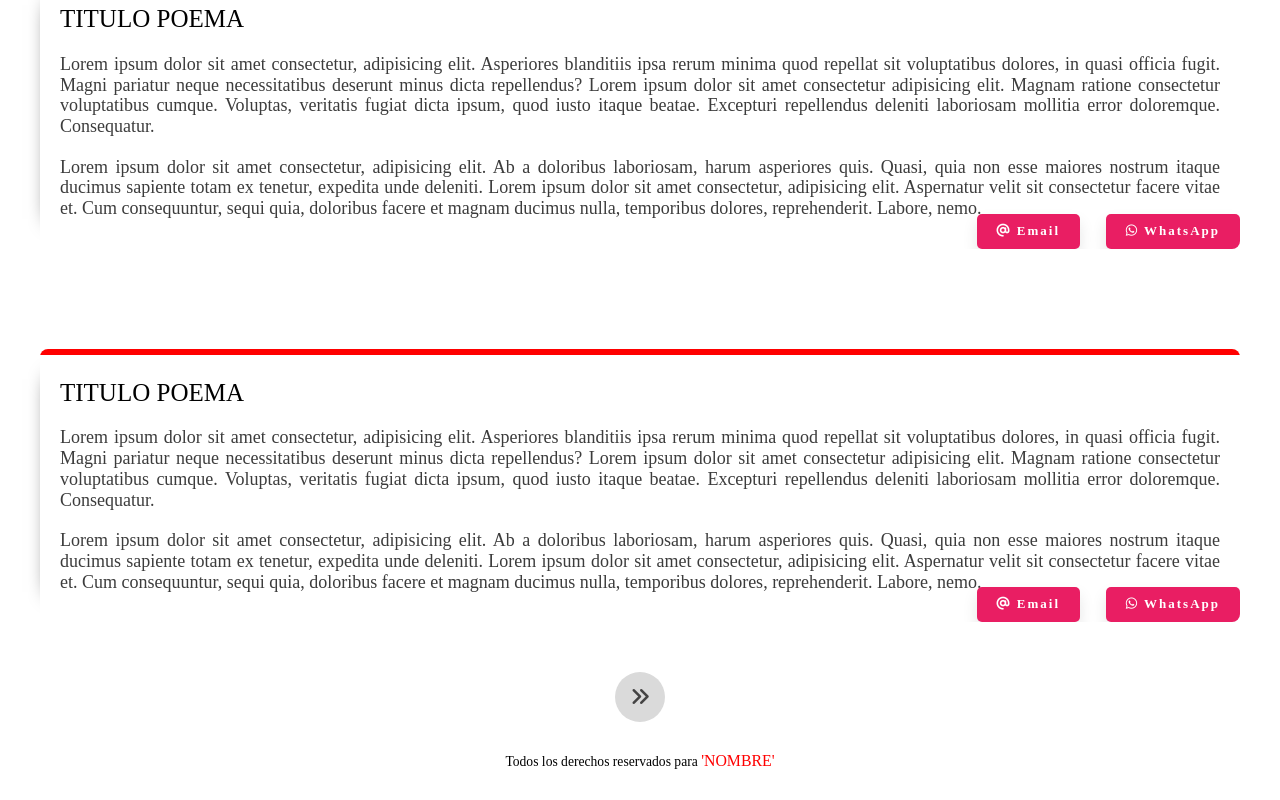
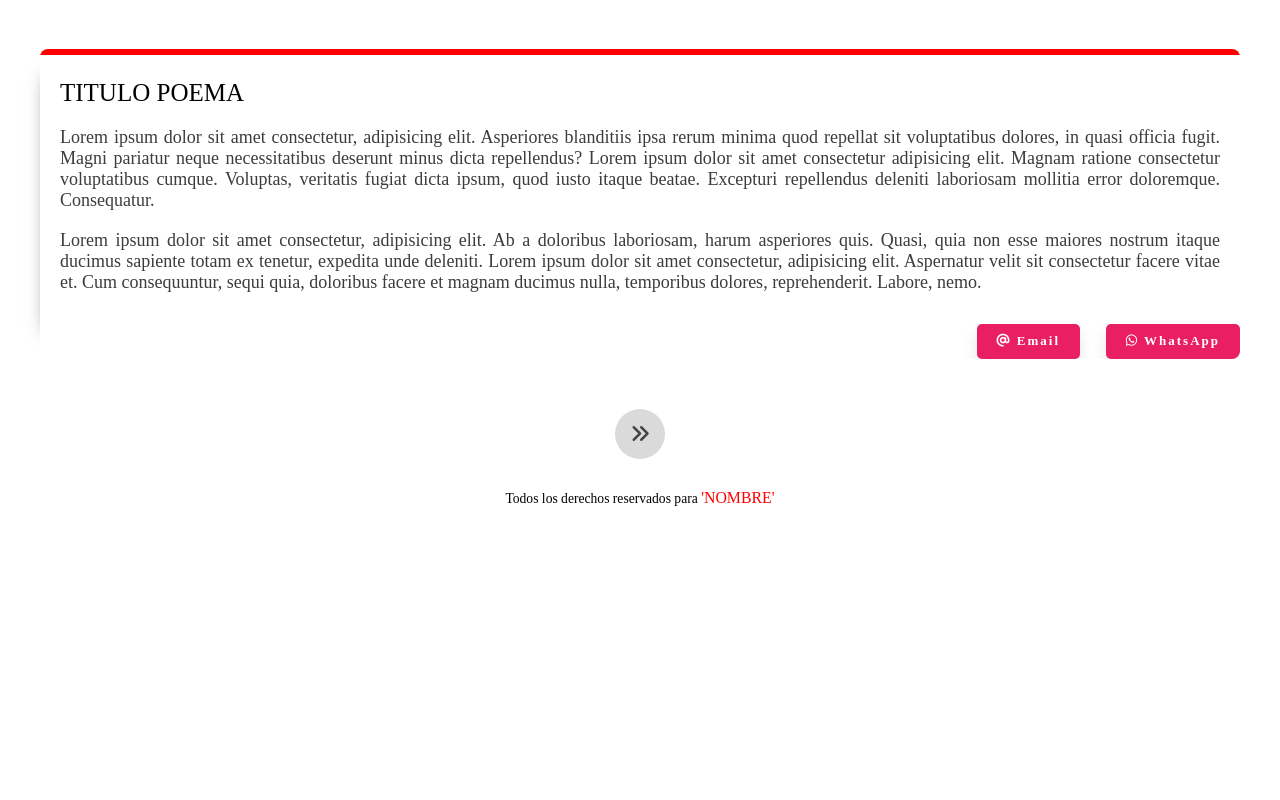
Before and after one commit to John17725/pojecto_1, a plain HTML site: page index.html in a window 1280 px wide. Shown: the part 1402-2202 px from the top of the page. After the commit the page ends 1939 px from the top, so only its background shows below. Drawn offline with Linux system fonts and the light colour scheme.

Commit message:
Actualizaciones y correciones

```diff
--- a/index.html
+++ b/index.html
@@ -46,6 +46,8 @@
 					<h2>TITULO POEMA</h2>
 					<p>Lorem ipsum dolor sit amet consectetur, adipisicing elit. Asperiores blanditiis ipsa rerum minima quod repellat sit voluptatibus dolores, in quasi officia fugit. Magni pariatur neque necessitatibus deserunt minus dicta repellendus? Lorem ipsum dolor sit amet consectetur adipisicing elit. Magnam ratione consectetur voluptatibus cumque. Voluptas, veritatis fugiat dicta ipsum, quod iusto itaque beatae. Excepturi repellendus deleniti laboriosam mollitia error doloremque. Consequatur.</p>
 					<p>Lorem ipsum dolor sit amet consectetur, adipisicing elit. Ab a doloribus laboriosam, harum asperiores quis. Quasi, quia non esse maiores nostrum itaque ducimus sapiente totam ex tenetur, expedita unde deleniti. Lorem ipsum dolor sit amet consectetur, adipisicing elit. Aspernatur velit sit consectetur facere vitae et. Cum consequuntur, sequi quia, doloribus facere et magnam ducimus nulla, temporibus dolores, reprehenderit. Labore, nemo.</p>
+					<br>
+					<br>
 					<a href="#" class="btn-enviar-1"><i class="fab fa-whatsapp"></i> WhatsApp</a>
 					<a href="#" class="btn-enviar-2"><i class="fas fa-at"></i> Email</a>
 				</article>
@@ -57,6 +59,8 @@
 					<h2>TITULO POEMA</h2>
 					<p>Lorem ipsum dolor sit amet consectetur, adipisicing elit. Asperiores blanditiis ipsa rerum minima quod repellat sit voluptatibus dolores, in quasi officia fugit. Magni pariatur neque necessitatibus deserunt minus dicta repellendus? Lorem ipsum dolor sit amet consectetur adipisicing elit. Magnam ratione consectetur voluptatibus cumque. Voluptas, veritatis fugiat dicta ipsum, quod iusto itaque beatae. Excepturi repellendus deleniti laboriosam mollitia error doloremque. Consequatur.</p>
 					<p>Lorem ipsum dolor sit amet consectetur, adipisicing elit. Ab a doloribus laboriosam, harum asperiores quis. Quasi, quia non esse maiores nostrum itaque ducimus sapiente totam ex tenetur, expedita unde deleniti. Lorem ipsum dolor sit amet consectetur, adipisicing elit. Aspernatur velit sit consectetur facere vitae et. Cum consequuntur, sequi quia, doloribus facere et magnam ducimus nulla, temporibus dolores, reprehenderit. Labore, nemo.</p>
+					<br>
+					<br>
 					<a href="#" class="btn-enviar-1"><i class="fab fa-whatsapp"></i> WhatsApp</a>
 					<a href="#" class="btn-enviar-2"><i class="fas fa-at"></i> Email</a>
 				</article>
@@ -68,17 +72,8 @@
 					<h2>TITULO POEMA</h2>
 					<p>Lorem ipsum dolor sit amet consectetur, adipisicing elit. Asperiores blanditiis ipsa rerum minima quod repellat sit voluptatibus dolores, in quasi officia fugit. Magni pariatur neque necessitatibus deserunt minus dicta repellendus? Lorem ipsum dolor sit amet consectetur adipisicing elit. Magnam ratione consectetur voluptatibus cumque. Voluptas, veritatis fugiat dicta ipsum, quod iusto itaque beatae. Excepturi repellendus deleniti laboriosam mollitia error doloremque. Consequatur.</p>
 					<p>Lorem ipsum dolor sit amet consectetur, adipisicing elit. Ab a doloribus laboriosam, harum asperiores quis. Quasi, quia non esse maiores nostrum itaque ducimus sapiente totam ex tenetur, expedita unde deleniti. Lorem ipsum dolor sit amet consectetur, adipisicing elit. Aspernatur velit sit consectetur facere vitae et. Cum consequuntur, sequi quia, doloribus facere et magnam ducimus nulla, temporibus dolores, reprehenderit. Labore, nemo.</p>
-					<a href="#" class="btn-enviar-1"><i class="fab fa-whatsapp"></i> WhatsApp</a>
-					<a href="#" class="btn-enviar-2"><i class="fas fa-at"></i> Email</a>
-				</article>
-			</div>
-		</section>
-		<section class="article-content">
-			<div class="container-content">
-				<article>
-					<h2>TITULO POEMA</h2>
-					<p>Lorem ipsum dolor sit amet consectetur, adipisicing elit. Asperiores blanditiis ipsa rerum minima quod repellat sit voluptatibus dolores, in quasi officia fugit. Magni pariatur neque necessitatibus deserunt minus dicta repellendus? Lorem ipsum dolor sit amet consectetur adipisicing elit. Magnam ratione consectetur voluptatibus cumque. Voluptas, veritatis fugiat dicta ipsum, quod iusto itaque beatae. Excepturi repellendus deleniti laboriosam mollitia error doloremque. Consequatur.</p>
-					<p>Lorem ipsum dolor sit amet consectetur, adipisicing elit. Ab a doloribus laboriosam, harum asperiores quis. Quasi, quia non esse maiores nostrum itaque ducimus sapiente totam ex tenetur, expedita unde deleniti. Lorem ipsum dolor sit amet consectetur, adipisicing elit. Aspernatur velit sit consectetur facere vitae et. Cum consequuntur, sequi quia, doloribus facere et magnam ducimus nulla, temporibus dolores, reprehenderit. Labore, nemo.</p>
+					<br>
+					<br>
 					<a href="#" class="btn-enviar-1"><i class="fab fa-whatsapp"></i> WhatsApp</a>
 					<a href="#" class="btn-enviar-2"><i class="fas fa-at"></i> Email</a>
 				</article>
```
